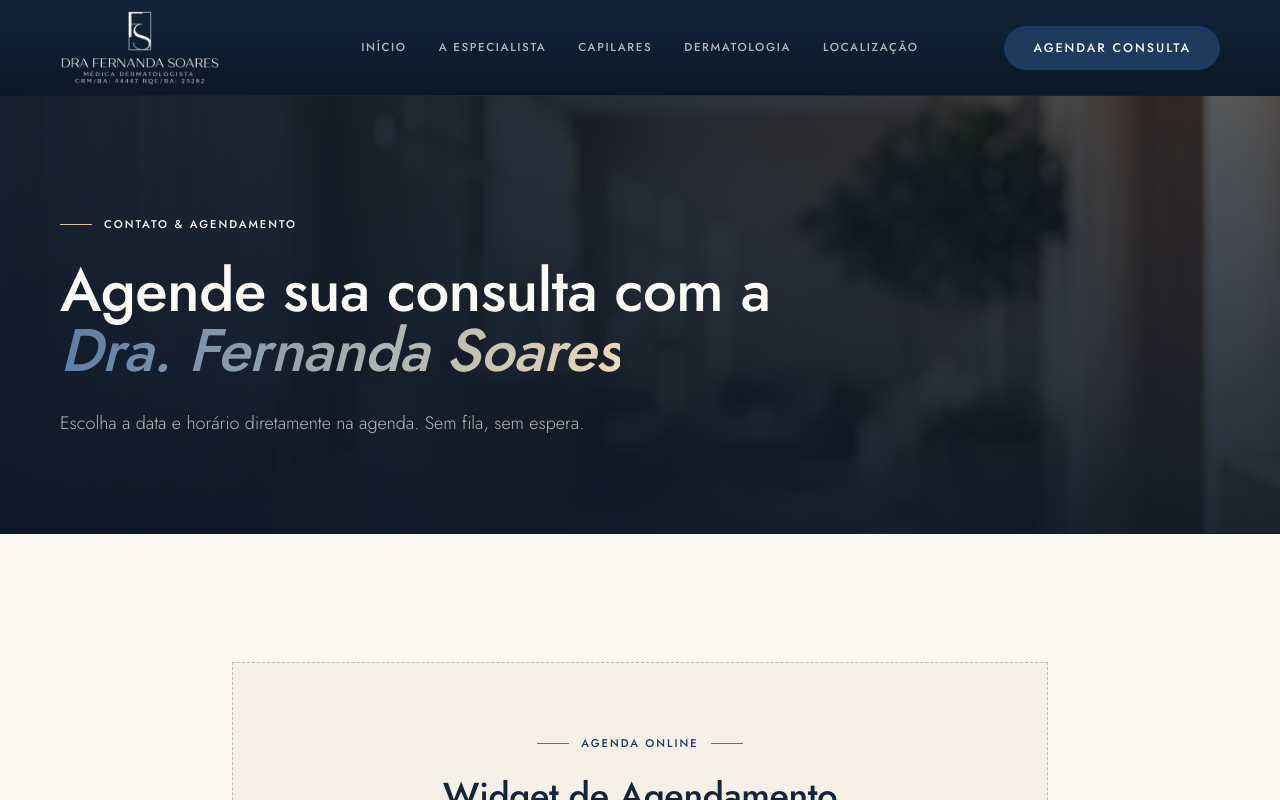
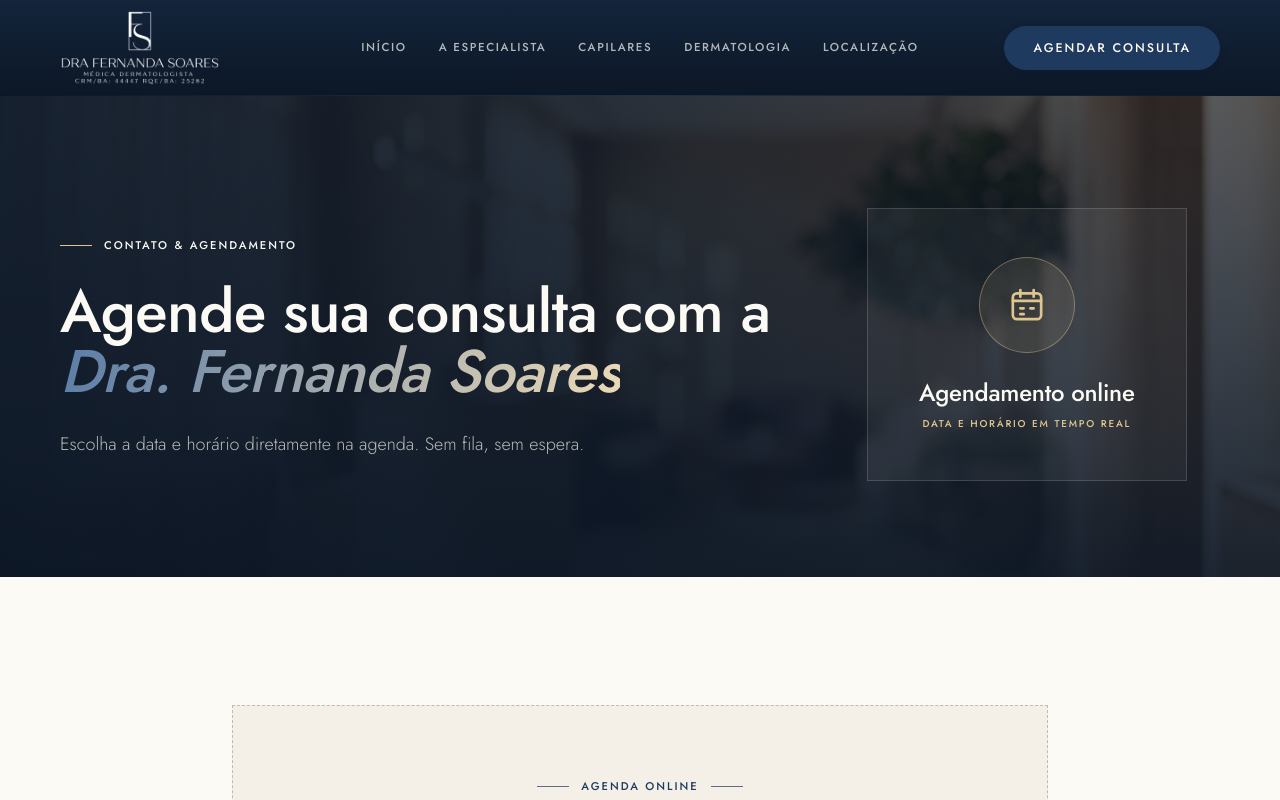
Before and after one commit to joaofcoutinho/dra-fernanda-soares, a Next.js app: page /contato in a window 1280 px wide. Shown: the top 800 px of the page. Built offline with nearby package versions, Linux system fonts and the light colour scheme.

Commit message:
feat: contato

```diff
--- a/app/contato/page.tsx
+++ b/app/contato/page.tsx
@@ -65,11 +65,14 @@ export default function ContatoPage() {
         eyebrow="Contato & Agendamento"
         title={
           <>
-            Agende sua consulta com a
-            <br /> <span className="italic text-gradient-light">Dra. Fernanda Soares</span>
+            Agende sua consulta com a{" "}
+            <span className="italic text-gradient-light">
+              Dra. Fernanda Soares
+            </span>
           </>
         }
         subtitle="Escolha a data e horário diretamente na agenda. Sem fila, sem espera."
+        aside={<CalendarWidget />}
       />
 
       {/* Widget Calendly */}
@@ -154,3 +157,19 @@ export default function ContatoPage() {
     </>
   );
 }
+
+function CalendarWidget() {
+  return (
+    <div className="mx-auto flex w-full max-w-xs flex-col items-center gap-6 border border-ivory/15 bg-ivory/[0.05] px-8 py-12 text-center backdrop-blur-sm">
+      <span className="flex h-24 w-24 items-center justify-center rounded-full border border-champagne/40 bg-champagne/10 text-champagne">
+        <IconCalendar className="!h-10 !w-10" />
+      </span>
+      <div>
+        <p className="display text-2xl text-ivory">Agendamento online</p>
+        <p className="mt-2 text-[0.62rem] font-medium uppercase tracking-luxe text-champagne">
+          Data e horário em tempo real
+        </p>
+      </div>
+    </div>
+  );
+}
--- a/components/ui.tsx
+++ b/components/ui.tsx
@@ -87,11 +87,13 @@ export function PageHero({
   title,
   subtitle,
   image,
+  aside,
 }: {
   eyebrow: string;
   title: ReactNode;
   subtitle?: ReactNode;
   image?: string;
+  aside?: ReactNode;
 }) {
   return (
     <section className="surface-dark relative overflow-hidden">
@@ -115,7 +117,14 @@ export function PageHero({
           />
         </>
       )}
-      <div className="container-site relative pb-20 pt-44 sm:pb-24 sm:pt-52">
+      <div
+        className={`container-site relative pb-20 pt-44 sm:pb-24 sm:pt-52 ${
+          aside
+            ? "lg:grid lg:grid-cols-[1.3fr_0.7fr] lg:items-center lg:gap-14"
+            : ""
+        }`}
+      >
+        <div>
           <p className="eyebrow animate-rise">{eyebrow}</p>
           <h1 className="display mt-7 max-w-4xl text-[2.8rem] leading-[1.02] text-ivory animate-rise sm:text-6xl">
             {title}
@@ -124,6 +133,12 @@ export function PageHero({
             <p className="mt-7 max-w-xl text-lg font-light leading-relaxed text-ivory/70 animate-rise">
               {subtitle}
             </p>
+          )}
+        </div>
+        {aside && (
+          <div className="mt-12 animate-rise [animation-delay:140ms] lg:mt-0">
+            {aside}
+          </div>
         )}
       </div>
     </section>
```
Lines whose indentation alone changed are shown as unchanged.
